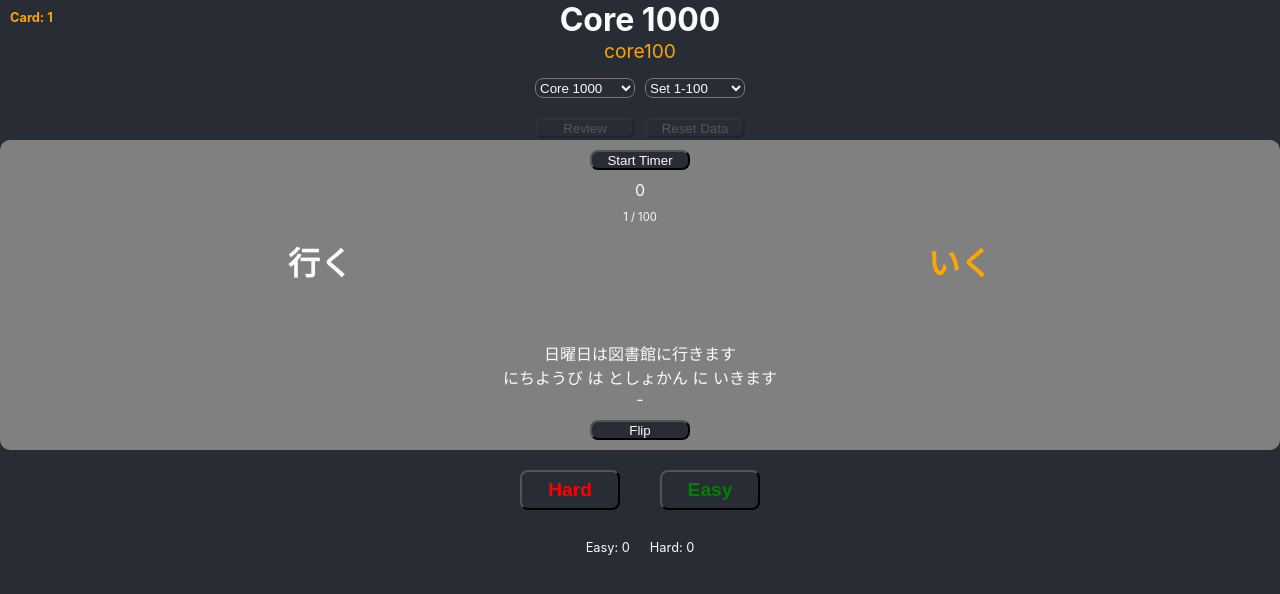
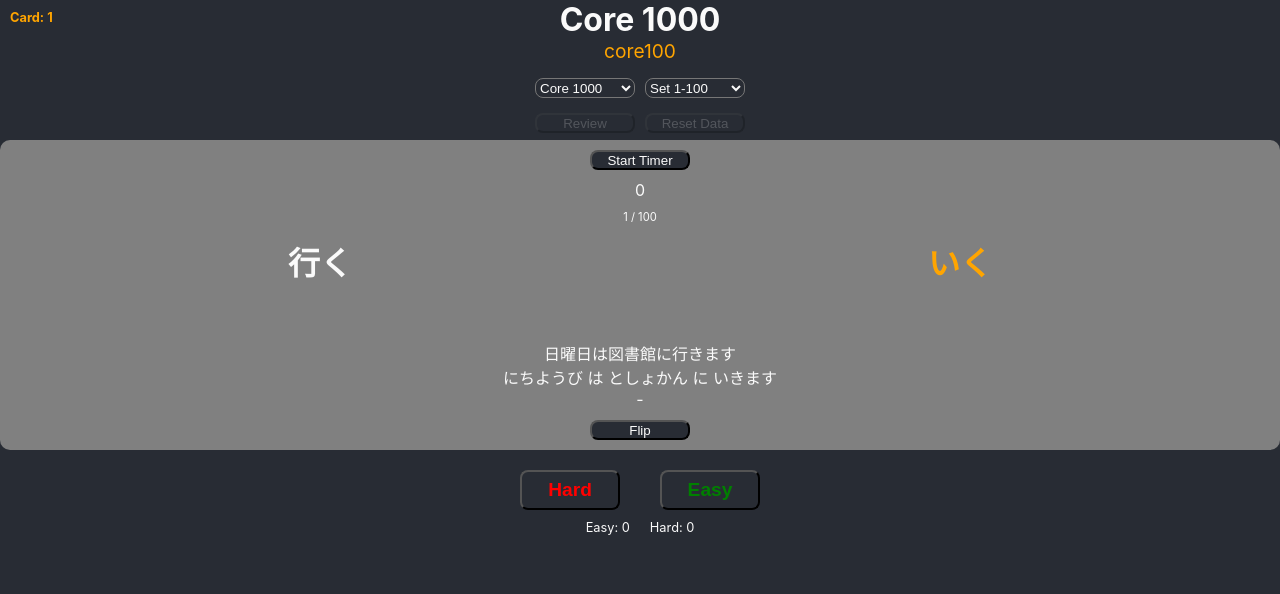
Before and after one commit to licebeam/kaze-app, a React (Create React App) app: page / in a window 1280 px wide. Shown: the top 594 px of the page. Built offline with nearby package versions, Linux system fonts and the light colour scheme.

Commit message:
fixes bottom button margins

```diff
--- a/src/App.js
+++ b/src/App.js
@@ -13,7 +13,8 @@ const Container = styled.div`
     align-content: center;
     justify-content: center;
     button{
-      margin: 5px;
+      margin-left:5px;
+      margin-right:5px;
     }
     .disabled-btn{
       opacity: 0.2;
@@ -83,7 +84,7 @@ const Container = styled.div`
       font-weight: bold;
     }
     button{
-      margin: 20px;
+      margin: 20px 20px 0px 20px;
       height: 40px;
       width: 100px;
       border-radius: 8px;
```
